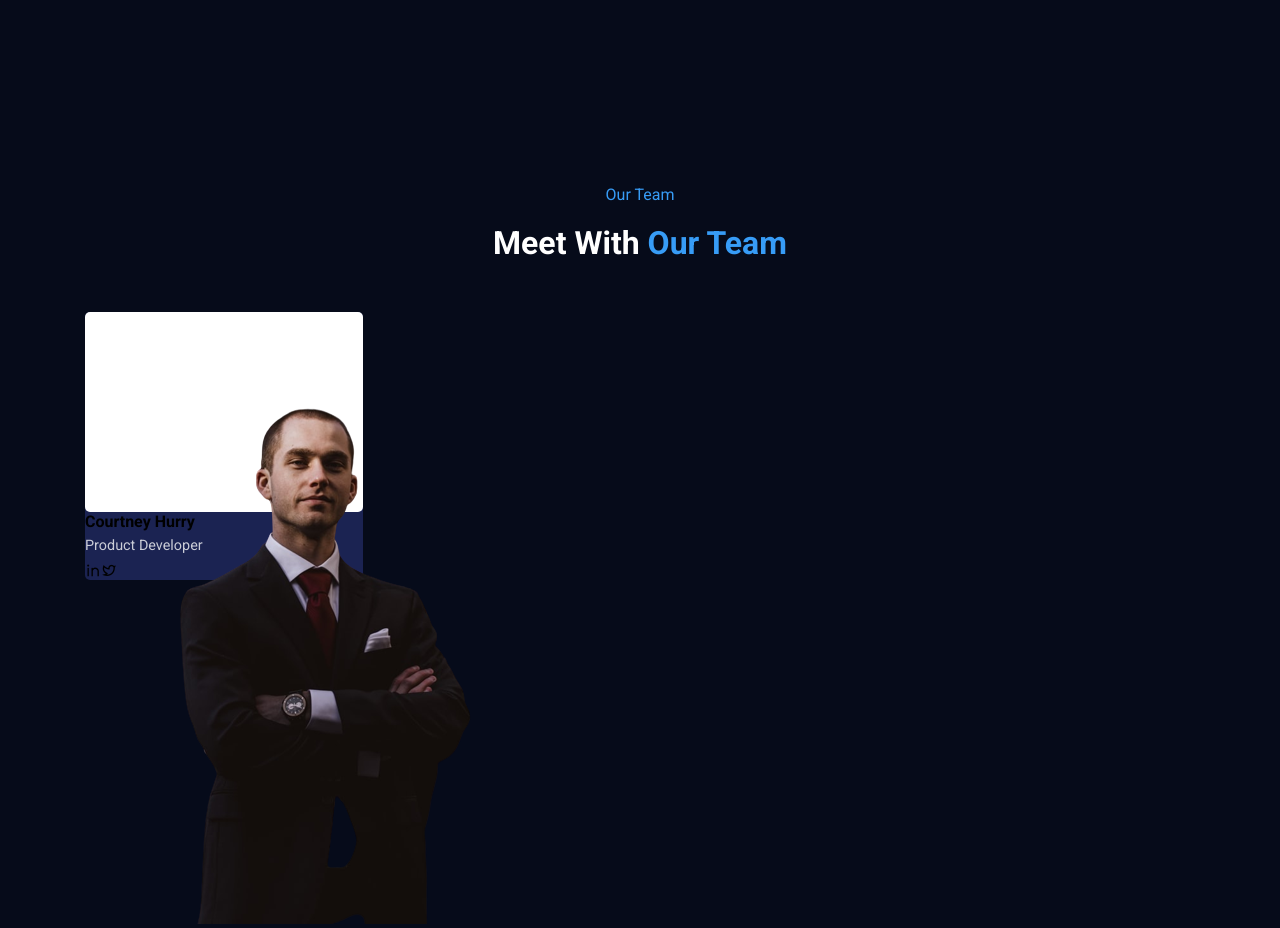
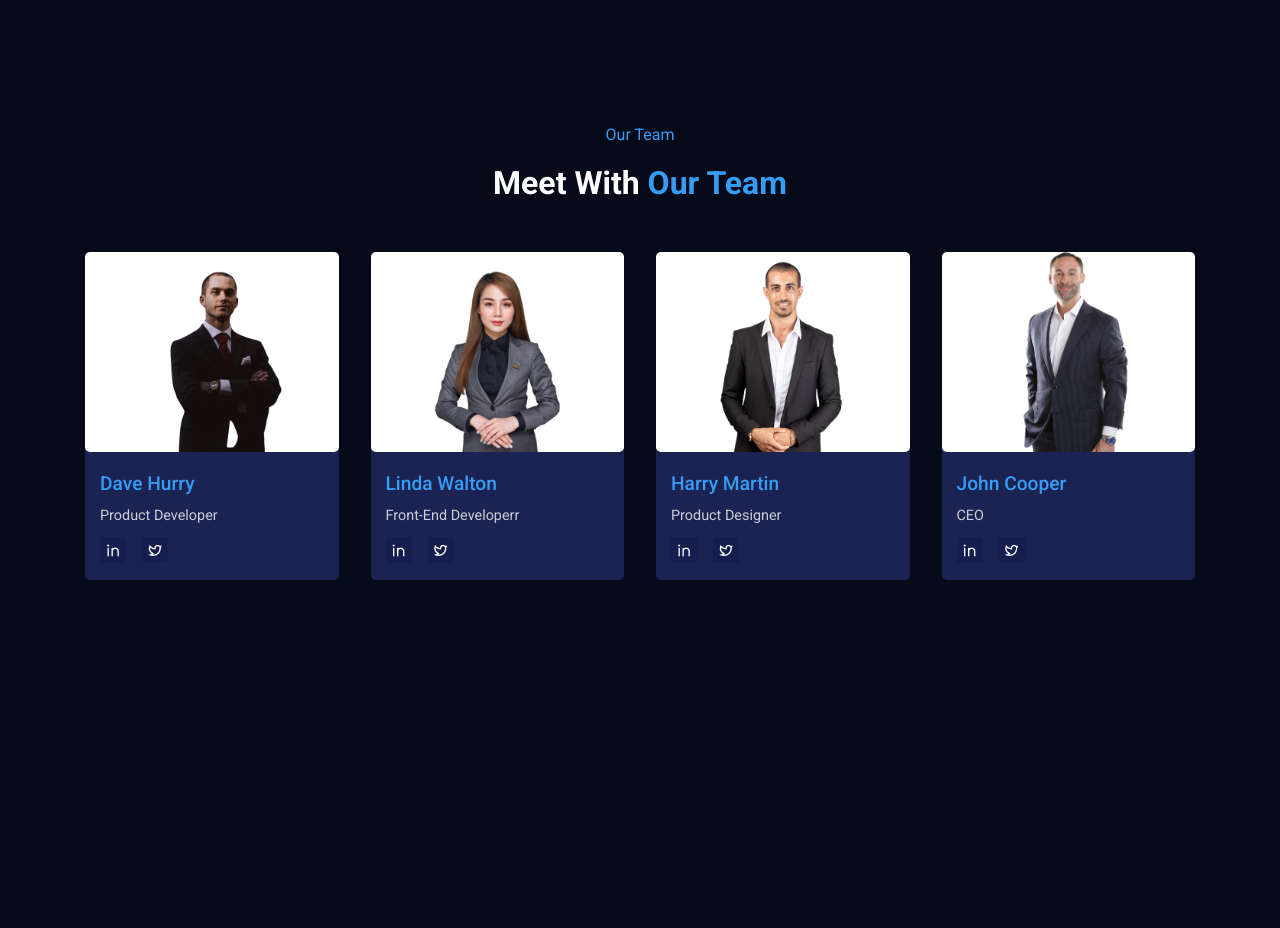
Before and after one commit to CollinsDrew/industry-insider, a React (Create React App) app: page / in a window 1280 px wide. Shown: the part 2120-3048 px from the top of the page. After the commit the page ends 2760 px from the top, so only its background shows below. Built offline with nearby package versions, Linux system fonts and the light colour scheme.

Commit message:
team comp complete for desktop

```diff
--- a/src/components/UI/Team.jsx
+++ b/src/components/UI/Team.jsx
@@ -5,6 +5,29 @@ import team01 from "../../images/team-01.png";
 import team02 from "../../images/team-02.png";
 import team03 from "../../images/team-03.png";
 import team04 from "../../images/team-04.png";
+
+const teamMembers = [
+  {
+    imgUrl: team01,
+    name: "Dave Hurry",
+    position: "Product Developer",
+  },
+  {
+    imgUrl: team02,
+    name: "Linda Walton",
+    position: "Front-End Developerr",
+  },
+  {
+    imgUrl: team03,
+    name: "Harry Martin",
+    position: "Product Designer",
+  },
+  {
+    imgUrl: team04,
+    name: "John Cooper",
+    position: "CEO",
+  },
+];
 
 const Team = () => {
   return (
@@ -18,13 +41,14 @@ const Team = () => {
         </div>
 
         <div className="team__wrapper">
-          <div className="team__item">
+          {teamMembers.map((item, index) => (
+            <div className="team__item" key={index}>
               <div className="team__img">
-              <img src={team01} alt="" />
+                <img src={item.imgUrl} alt="" />
               </div>
               <div className="team__details">
-              <h4>Courtney Hurry</h4>
-              <p className="description">Product Developer</p>
+                <h4>{item.name}</h4>
+                <p className="description">{item.position}</p>
 
                 <div className="team__member-social">
                   <span>
@@ -36,6 +60,7 @@ const Team = () => {
                 </div>
               </div>
             </div>
+          ))}
         </div>
       </div>
     </section>
--- a/src/styles/team.css
+++ b/src/styles/team.css
@@ -1,3 +1,7 @@
+.our__team {
+  padding-top: 0;
+}
+
 .team__content {
   text-align: center;
   margin-bottom: 50px;
@@ -14,4 +18,45 @@
   height: 200px;
   border-radius: 5px;
   background: white;
+  overflow: hidden;
+  padding-top: 10px;
 }
+
+.team__img img {
+  width: 100%;
+  height: 180px;
+  object-fit: contain;
+  transform: scale(1.3);
+}
+
+.team__details {
+  padding: 20px 15px;
+}
+
+.team__details h4 {
+  color: var(--primary-color);
+  font-weight: 500;
+  font-size: 1.2rem;
+  margin-bottom: 0.4rem;
+}
+
+.team__member-social {
+  display: flex;
+  align-items: center;
+  column-gap: 1rem;
+  margin-top: 10px;
+}
+
+.team__member-social span i {
+  padding: 5px;
+  background: var(--icon-bg);
+  color: white;
+  border-radius: 3px;
+  cursor: pointer;
+}
+
+.team__wrapper {
+  display: flex;
+  align-items: center;
+  column-gap: 2rem;
+}
```
Lines whose indentation alone changed are shown as unchanged.
